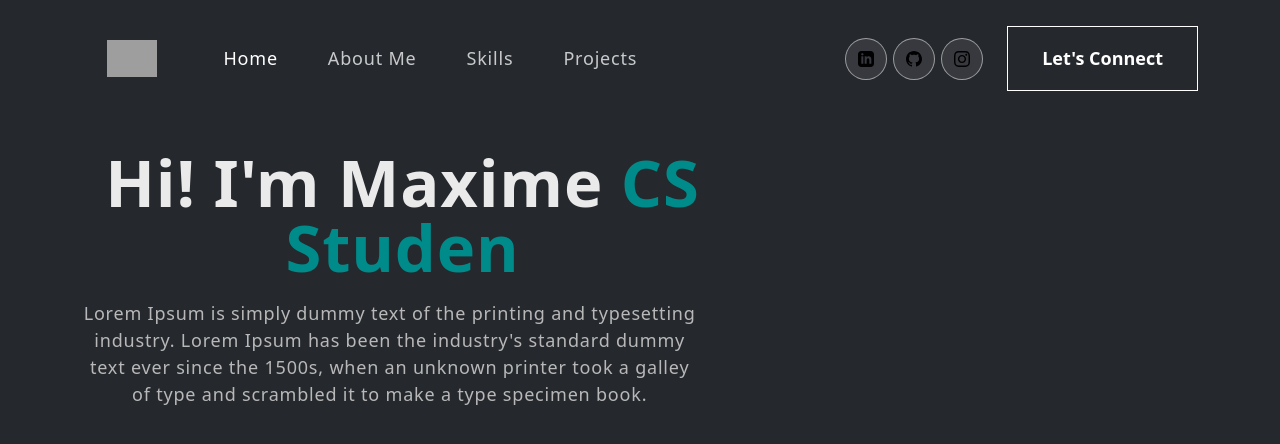
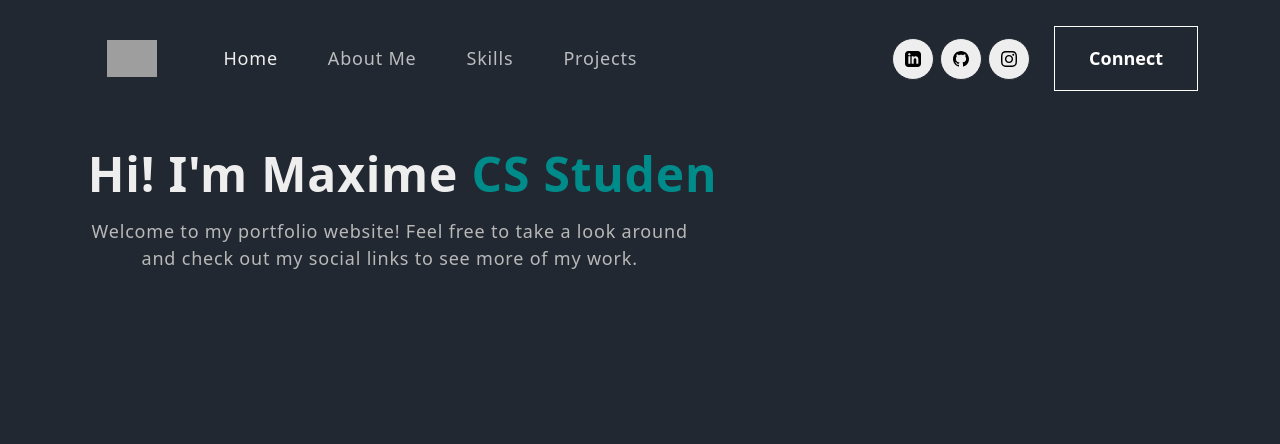
Before and after one commit to max-hagi/portfolio, a React (Create React App) app: page / in a window 1280 px wide. Shown: the top 444 px of the page. Built offline with nearby package versions, Linux system fonts and the light colour scheme; grey boxes are pictures that could not be loaded.

Commit message:
Made navbar more mobile friendly

```diff
--- a/src/App.css
+++ b/src/App.css
@@ -17,8 +17,8 @@ body {
   font-weight: 400;
   overflow-x: hidden;
   position: relative;
-  background-color: #25282d !important;
-  color: #EAEAEA !important;
+  background-color: #222831 !important;
+  color: #EEEEEE !important;
 }
 
 h1, h2, h3, h4, h5, h6 {
--- a/src/components/Banner.css
+++ b/src/components/Banner.css
@@ -8,12 +8,13 @@
 }
 
 .banner h1 {
-    font-size: 65px;
+    font-size: 3em;
     font-weight: 700;
     letter-spacing: 0.8px;
     line-height: 1;
     margin-bottom: 20px;
     display: block;
+
 }
 .banner p {
     color: #B8B8B8;
--- a/src/components/Banner.js
+++ b/src/components/Banner.js
@@ -57,7 +57,7 @@ export const Banner = () => {
                             {({ isVisible }) =>
                                 <div className={isVisible ? "animate__animated animate__fadeIn" : ""}>
                                     <h1>{"Hi! I'm Maxime "} <span className="txt-rotate" dataPeriod="1000" data-rotate='["CS Student", "Western University", "Software Dev"]'><span className={isWestern ? "rotating-purple":"rotating"}>{text}</span></span></h1>
-                                    <p>Lorem Ipsum is simply dummy text of the printing and typesetting industry. Lorem Ipsum has been the industry's standard dummy text ever since the 1500s, when an unknown printer took a galley of type and scrambled it to make a type specimen book.</p>
+                                    <p>Welcome to my portfolio website! Feel free to take a look around and check out my social links to see more of my work.</p>
                                 </div>}
                         </TrackVisibility>
                     </Col>
--- a/src/components/NavBar.css
+++ b/src/components/NavBar.css
@@ -5,18 +5,18 @@ nav.navbar {
     top: 0;
     z-index: 9999;
     transition:  0.32s ease-in-out;
-    background-color: #25282d;
+    background-color: #222831;
 }
 nav.navbar.scrolled {
     padding: 0 0;
-    background-color: #121212;
+    background-color: #000000;
 }
 nav.navbar a.navbar-brand {
     width: 9%;
 }
 nav.navbar .navbar-nav .nav-link.navbar-link {
     font-weight: 400;
-    color: #fff !important;
+    color: #EEEEEE !important;
     letter-spacing: 0.8px;
     padding: 0 25px;
     font-size: 18px;
@@ -37,21 +37,21 @@ span.navbar-text {
 .social-icon a {
     width: 42px;
     height: 42px;
-    background: rgba(217, 217, 217, 0.1);
+    background: #EEEEEE;
     display: inline-flex;
     border-radius: 50%;
     margin-right: 6px;
     align-items: center;
     justify-content: center;
     line-height: 1;
-    border: 1px solid rgba(255, 255, 255, 0.5);
+    border: 1px solid #222831;
 }
 .social-icon a::before {
     content: "";
     width: 42px;
     height: 42px;
     position: absolute;
-    background-color: #ffffff;
+    background-color: #00ADB5;
     border-radius: 50%;
     transform: scale(0);
     transition: 0.3s ease-in-out;
@@ -86,7 +86,7 @@ span.navbar-text {
     width: 0;
     height: 100%;
     position: absolute;
-    background-color: #fff;
+    background-color: #00ADB5;
     left: 0;
     top: 0;
     z-index: -1;
@@ -101,10 +101,14 @@ span.navbar-text {
     height: 100%;
     position: absolute;
 }
+
+/*For the navbar expand icon*/
 nav.navbar .navbar-toggler:active,
+nav.navbar .navbar-toggler:hover,
 nav.navbar .navbar-toggler:focus {
     outline: none;
     box-shadow: none;
+    background-color: #666666;
 }
 nav.navbar .navbar-toggler-icon {
     width: 24px;
@@ -133,6 +137,7 @@ nav.navbar .navbar-toggler-icon:before {
 nav.navbar .navbar-toggler-icon:after {
     top: 8px;
 }
+
 nav.navbar .navbar-toggler[aria-expanded="true"] .navbar-toggler-icon:after {
     transform: rotate(45deg);
     background-color: #fff;
@@ -147,8 +152,9 @@ nav.navbar .navbar-toggler[aria-expanded="true"] .navbar-toggler-icon {
     border-color: transparent;
 }
 
-.connect-btn {
-
-    margin-left: 12px;
-
+@media only screen and (max-width: 600px) {
+    .connect-btn {
+        width: fit-content;
+        height: fit-content;
+    }
 }
--- a/src/components/NavBar.js
+++ b/src/components/NavBar.js
@@ -53,7 +53,7 @@ export const NavBar = () =>{
                             <a href="https://github.com/max-hagi" target={"_blank"} rel="noreferrer"><img src={ghlogo} alt={"GitHub Logo"} /> </a>
                             <a href="https://www.instagram.com/max.hagi/" target={"_blank"} rel="noreferrer"><img src={iglogo} alt={"Instagram Logo"} /> </a>
                         </div>
-                        <button className="connect-btn" onClick={() => console.log("Connect")}><span>Let's Connect</span></button>
+                        <button className="connect-btn" onClick={() => console.log("Connect")}><span>Connect</span></button>
                     </span>
                 </Navbar.Collapse>
             </Container>
```
